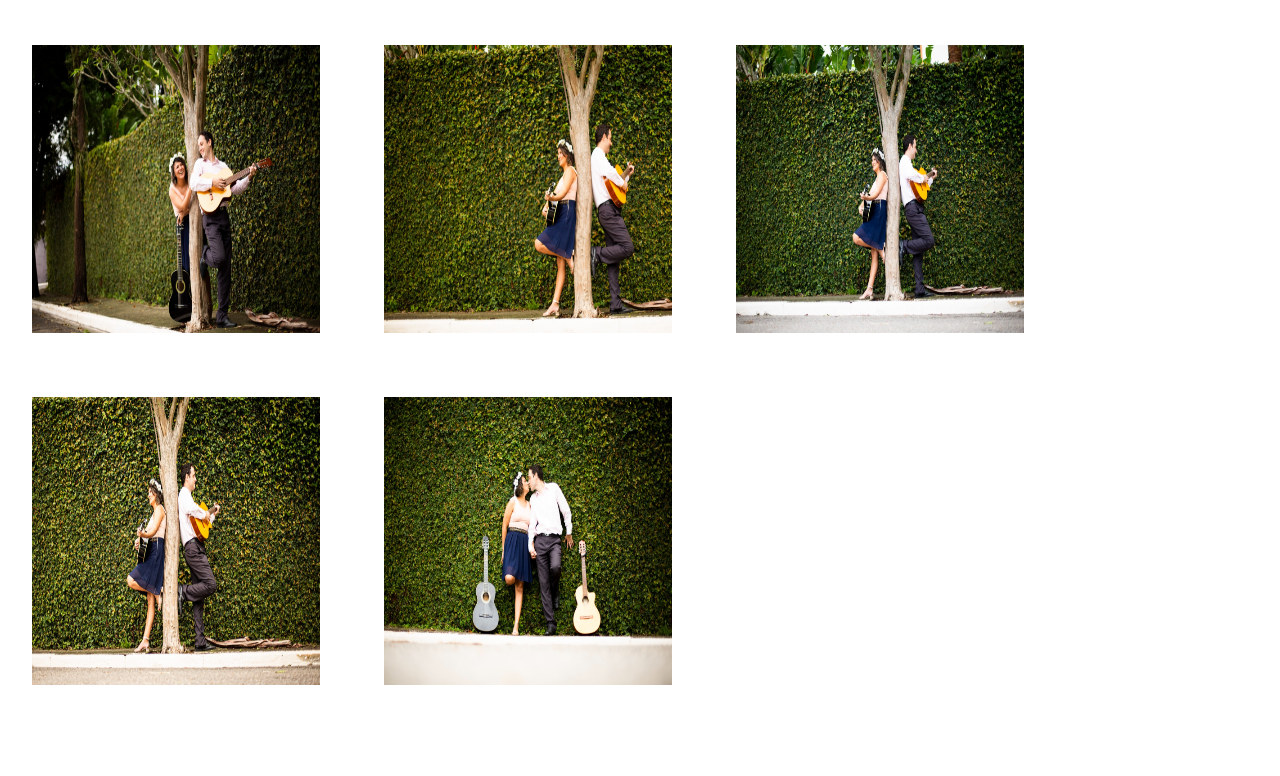
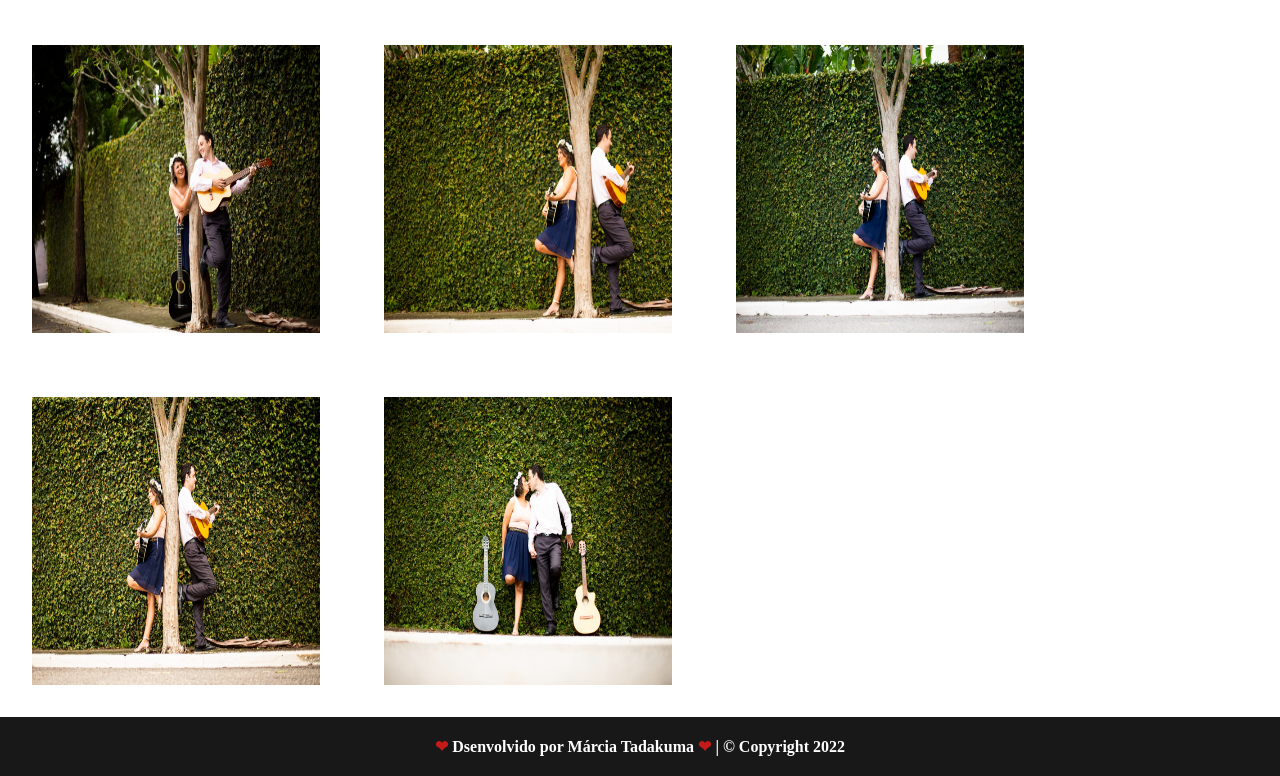
Before and after one commit to Marciatkm/Album-de-fotos, a plain HTML site: page index.html in a window 1280 px wide. Shown: the part 6008-6784 px from the top of the page. Before the commit the page ends 6725 px from the top, so only its background shows below. Drawn offline with Linux system fonts and the light colour scheme.

Commit message:
adicinando footer

```diff
--- a/index.html
+++ b/index.html
@@ -86,5 +86,8 @@
             <img src="" alt="">
         </section>
     </main>
+    <footer>
+        <p> <strong> <a class="s2">❤</a> Dsenvolvido por  Márcia Tadakuma  <a class="s2">❤</a>  | © Copyright 2022 </strong></p>
+    </footer>
 </body>
 </html>
--- a/style.css
+++ b/style.css
@@ -22,3 +22,12 @@ h1{
     border-radius: 1px solid black ;
 
 }
+footer {
+    color: #ffffff;
+    text-align: center;
+    padding: 20px;
+    background-color: #070707ed;
+}
+.s2 {
+    color: rgb(196, 26, 26);
+}
```
